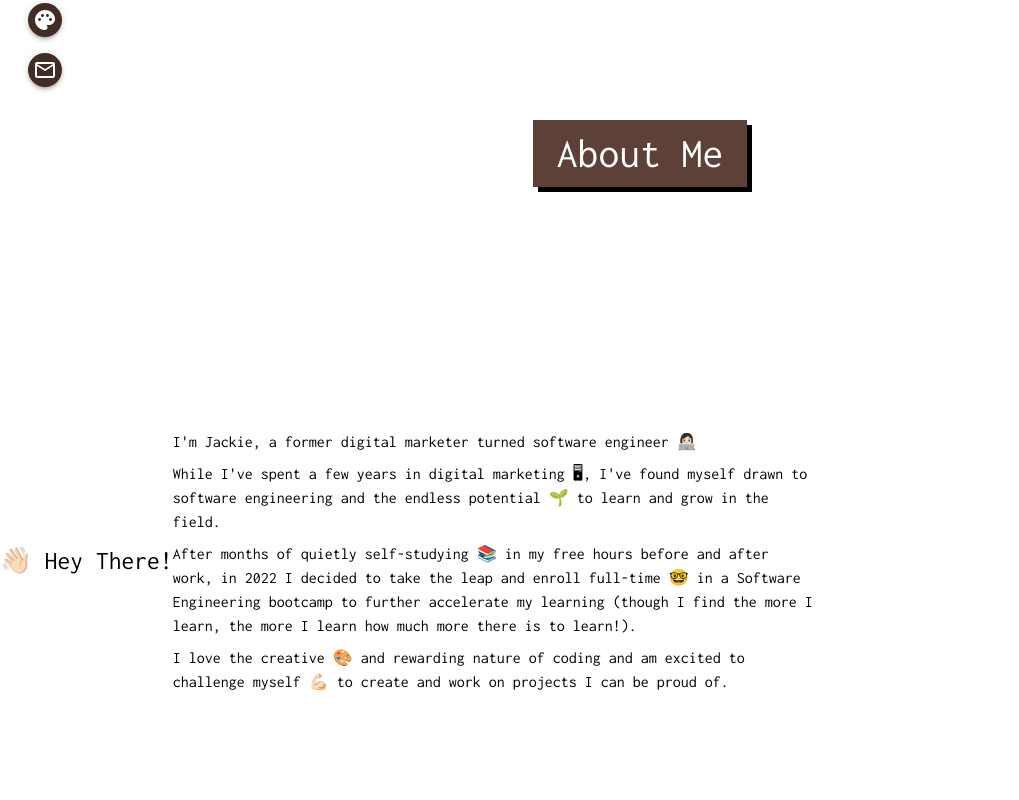
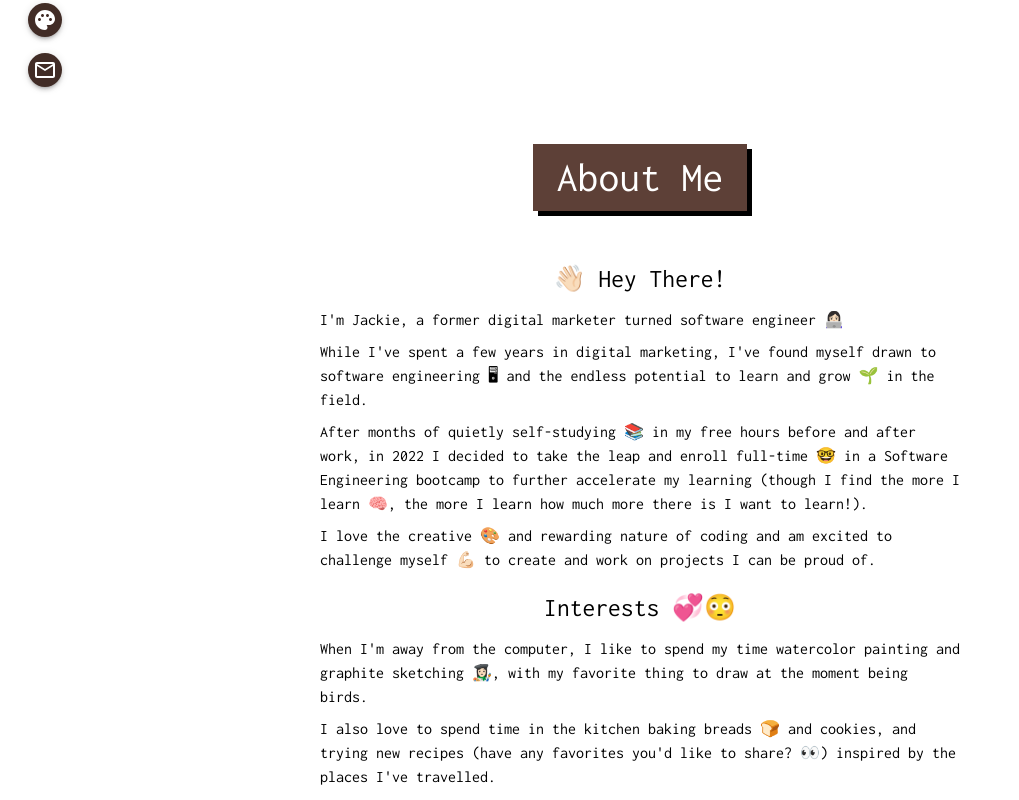
Before and after one commit to jacqizee/personal-website, a React (Create React App) app in the folder personal-website/: page /#about in a window 1280 px wide. Shown: the part 680-1480 px from the top of the page, without its empty margins (0-1019 px from the left). Built offline with nearby package versions, Linux system fonts and the light colour scheme.

Commit message:
updating about me, adding interests section

```diff
--- a/personal-website/src/components/About.js
+++ b/personal-website/src/components/About.js
@@ -2,44 +2,56 @@ import Skills from './Skills'
 
 import Box from '@mui/material/Box'
 import Typography from '@mui/material/Typography'
-import Grid from '@mui/material/Grid'
 
 import { flexCenterCol } from './styles/styles'
 
 const About = () => {
   return(
-    <Box id="about" sx={{ width: '100%', minHeight: '100vh', height: '100vh', backgroundColor: 'white', textAlign: 'center', ...flexCenterCol }}>
+    <Box id="about" sx={{ width: '100%', backgroundColor: 'white', textAlign: 'center', ...flexCenterCol }}>
       {/* Headline */}
-      <Box sx={{ bgcolor: 'primary.main', color: 'white', px: 3, py: 1, width: 'fit-content', boxShadow: '5px 5px 0 black', mb: 3 }}>
+      <Box sx={{ bgcolor: 'primary.main', color: 'white', px: 3, py: 1, width: 'fit-content', boxShadow: '5px 5px 0 black', my: 3 }}>
         <Typography variant="h4">
           About Me
         </Typography>
       </Box>
 
-      <Grid container sx={{ height: '100%' }}>
-        <Box sx={{ display: 'flex', alignItems: 'center' }}>
+      <Box sx={{ display: 'flex', alignItems: 'center', flexDirection: 'column', mt: 3, mb: 6 }}>
+
+        {/* Greeting */}
         <Typography variant='h6' sx={{ mb: 1 }}>
           👋🏻 Hey There!
         </Typography>
+
+        {/* About Me */}
         <Box sx={{ textAlign: 'left', width: '50%' }}>
           <Typography variant='body1' sx={{ mb: 1 }}>
             I'm Jackie, a former digital marketer turned software engineer 👩🏻‍💻
           </Typography>
           <Typography variant='body1' sx={{ mb: 1 }}>
-              While I've spent a few years in digital marketing 🖥, I've found myself drawn to software engineering and the endless potential 🌱 to learn and grow in the field.
+            While I've spent a few years in digital marketing, I've found myself drawn to software engineering 🖥 and the endless potential to learn and grow 🌱 in the field.
           </Typography>
           <Typography variant='body1' sx={{ mb: 1 }}>
-              After months of quietly self-studying 📚 in my free hours before and after work, in 2022 I decided to take the leap and enroll full-time 🤓 in a Software Engineering bootcamp to further accelerate my learning (though I find the more I learn, the more I learn how much more there is to learn!).
+            After months of quietly self-studying 📚 in my free hours before and after work, in 2022 I decided to take the leap and enroll full-time 🤓 in a Software Engineering bootcamp to further accelerate my learning (though I find the more I learn 🧠, the more I learn how much more there is I want to learn!).
           </Typography>
           <Typography variant='body1' sx={{ mb: 1 }}>
             I love the creative 🎨 and rewarding nature of coding and am excited to challenge myself 💪🏻 to create and work on projects I can be proud of.
           </Typography>
         </Box>
+
+        {/* Interests */}
+        <Typography variant='h6' sx={{ my: 1 }}>
+          Interests 💞😳
+        </Typography>
+        <Box sx={{ textAlign: 'left', width: '50%' }}>
+          <Typography variant='body1' sx={{ mb: 1 }}>
+            When I'm away from the computer, I like to spend my time watercolor painting and graphite sketching 👩🏻‍🎨, with my favorite thing to draw at the moment being birds.
+          </Typography>
+          <Typography variant='body1' sx={{ mb: 1 }}>
+            I also love to spend time in the kitchen baking breads 🍞 and cookies, and trying new recipes (have any favorites you'd like to share? 👀) inspired by the places I've travelled.
+          </Typography>
         </Box>
-        {/* <Grid item xs={12} md={6}>
+      </Box>
       <Skills />
-        </Grid> */}
-      </Grid>
     </Box>
   )
 }
--- a/personal-website/src/components/Contact.js
+++ b/personal-website/src/components/Contact.js
@@ -47,7 +47,7 @@ const Contact = () => {
       <Box sx={{ position: 'relative', right: { md: '20%', lg: '25%' }, top: 55, display: 'flex' }}>
         <Box sx={{ bgcolor: 'primary.main', color: 'white', px: 5, py: 3 }}>
           <Typography variant={'h4'}>
-            Get in Touch
+            Get in Touch ✉️
           </Typography>
           <Typography variant="body1" sx={{ display: { xs: 'none', md: 'inline' }}} >
             Interested in chatting? My inbox is open for you!
```
Lines whose indentation alone changed are shown as unchanged.
